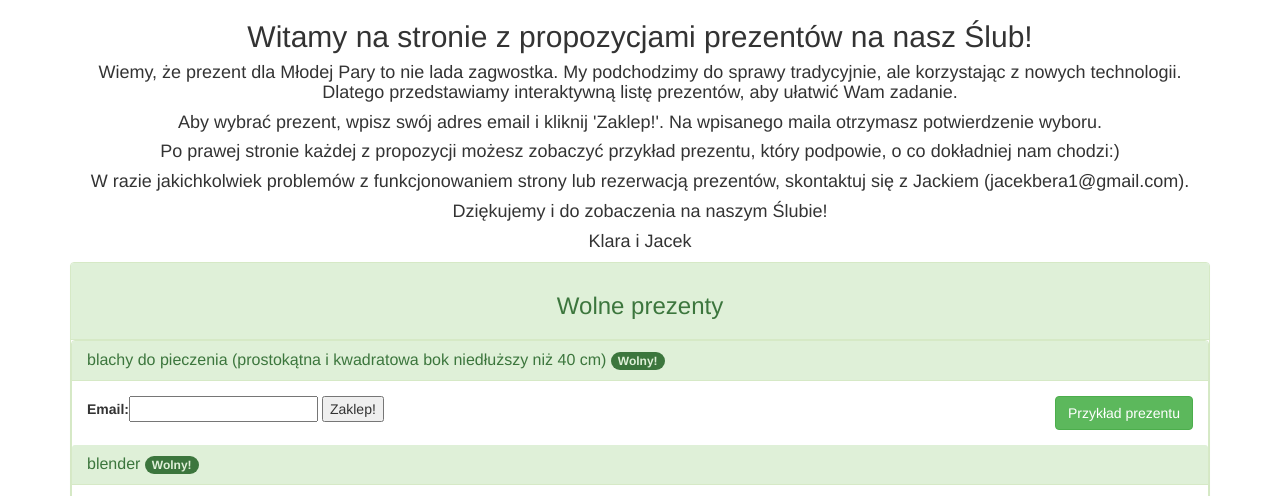
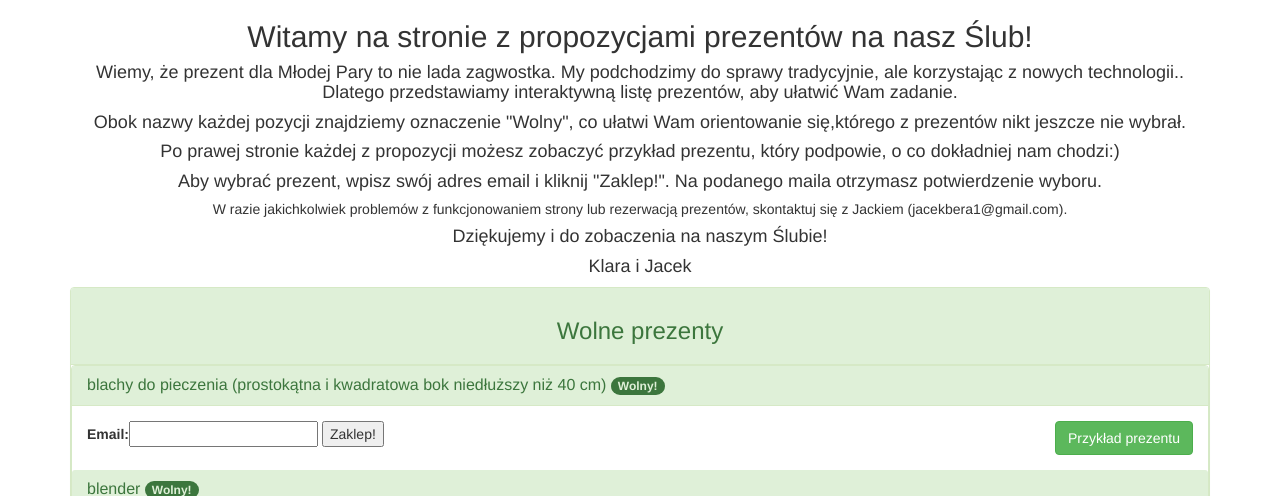
Before and after one commit to JackThePie/gifter, a Django app: page / in a window 1280 px wide. Shown: the part 119-615 px from the top of the page. Run offline with Django 3.2, Linux system fonts and the light colour scheme; data comes from the database, SQL or seed files in the repository; some libraries are stand-ins or nearby versions.

Commit message:
Changed description

```diff
--- a/main_app/templates/index.html
+++ b/main_app/templates/index.html
@@ -22,13 +22,15 @@
          <h1>Ślub Klary i Jacka - lista prezentów</h1>
       </nav>
       <div class="text-center"><h2>Witamy na stronie z propozycjami prezentów na nasz Ślub!</h2>
-         <h4>Wiemy, że prezent dla Młodej Pary to nie lada zagwostka. My podchodzimy do sprawy tradycyjnie, ale korzystając z nowych technologii.
+         <h4>Wiemy, że prezent dla Młodej Pary to nie lada zagwostka. My podchodzimy do sprawy tradycyjnie, ale korzystając z nowych technologii..
          <p>Dlatego przedstawiamy interaktywną listę prezentów, aby ułatwić Wam zadanie.
-         <p>Aby wybrać prezent, wpisz swój adres email i kliknij 'Zaklep!'. Na wpisanego maila otrzymasz potwierdzenie wyboru.
+         <p>Obok nazwy każdej pozycji znajdziemy oznaczenie "Wolny", co ułatwi Wam orientowanie się,którego z prezentów nikt jeszcze nie wybrał.
          <p>Po prawej stronie każdej z propozycji możesz zobaczyć przykład prezentu, który podpowie, o co dokładniej nam chodzi:)
-         <p>W razie jakichkolwiek problemów z funkcjonowaniem strony lub rezerwacją prezentów, skontaktuj się z Jackiem (jacekbera1@gmail.com).
-         <p>Dziękujemy i do zobaczenia na naszym Ślubie!
-            <h4>Klara i Jacek</h4></div>
+         <p>Aby wybrać prezent, wpisz swój adres email i kliknij "Zaklep!". Na podanego maila otrzymasz potwierdzenie wyboru.</h4>
+         <h5>W razie jakichkolwiek problemów z funkcjonowaniem strony lub rezerwacją prezentów, skontaktuj się z Jackiem (jacekbera1@gmail.com).</h5>
+            <h4>Dziękujemy i do zobaczenia na naszym Ślubie!</h4>
+
+      <h4>Klara i Jacek</h4></div>
       <main class="container" role="main">
          <div class="gift panel panel-success">
             <div class="panel-heading text-center"><h3>Wolne prezenty</h3></div>
```
